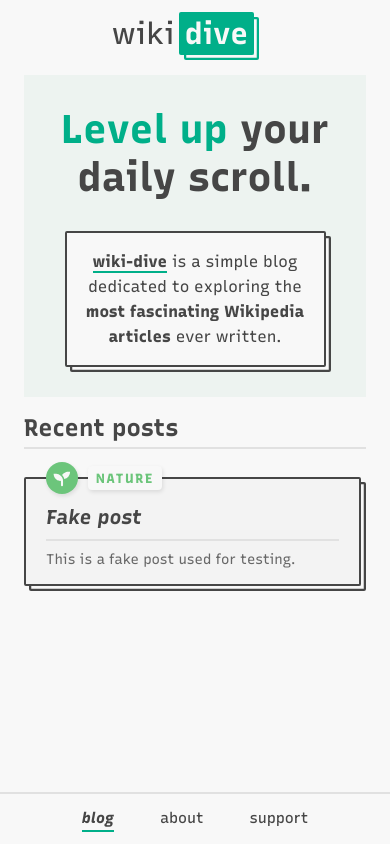
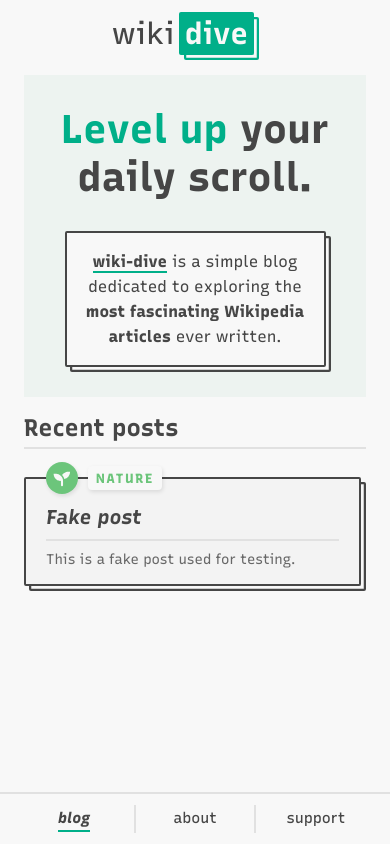
Before and after one commit to mangonaise/wiki-dive, a Next.js app: page / in a window 390 px wide. Built offline with nearby package versions, Linux system fonts and the light colour scheme.

Commit message:
Adjust mobile navbar style

```diff
--- a/components/Navbar.tsx
+++ b/components/Navbar.tsx
@@ -37,8 +37,10 @@ function NavLink({ text, url }: NavLinkProps) {
 
   return (
     <Link href={url}>
-      <button className={`${styles.navLink} ${router.pathname === url ? styles.active : ''}`}>
-        {text}
+      <button className={styles.navLink}>
+        <span className={router.pathname === url ? styles.active : ''}>
+          {text}
+        </span>
       </button>
     </Link>
   )
--- a/components/styles/Navbar.module.scss
+++ b/components/styles/Navbar.module.scss
@@ -28,6 +28,8 @@
     background: none;
     border: none;
     margin: 25px;
+
+    span {
       padding: 3px 0;
       font-size: 15px;
       font-weight: 450;
@@ -45,8 +47,9 @@
       }
     }
   }
+}
 
-@media only screen and (max-width: 520px) {
+@media only screen and (max-width: 550px) {
   .navbar {
     margin: 15px;
     border-bottom: none;
@@ -67,8 +70,16 @@
   }
 
   .navLink {
-    margin: 0 23px !important;
+    box-sizing: content-box;
+    width: calc(60px + 12vw);
+    margin: 0 !important;
     height: fit-content;
+    display: flex;
+    justify-content: center;
+
+    &:not(:last-child) {
+      border-right: solid 2px var(--separator-color) !important;
+    }
   }
 }
 
```
Lines whose indentation alone changed are shown as unchanged.
